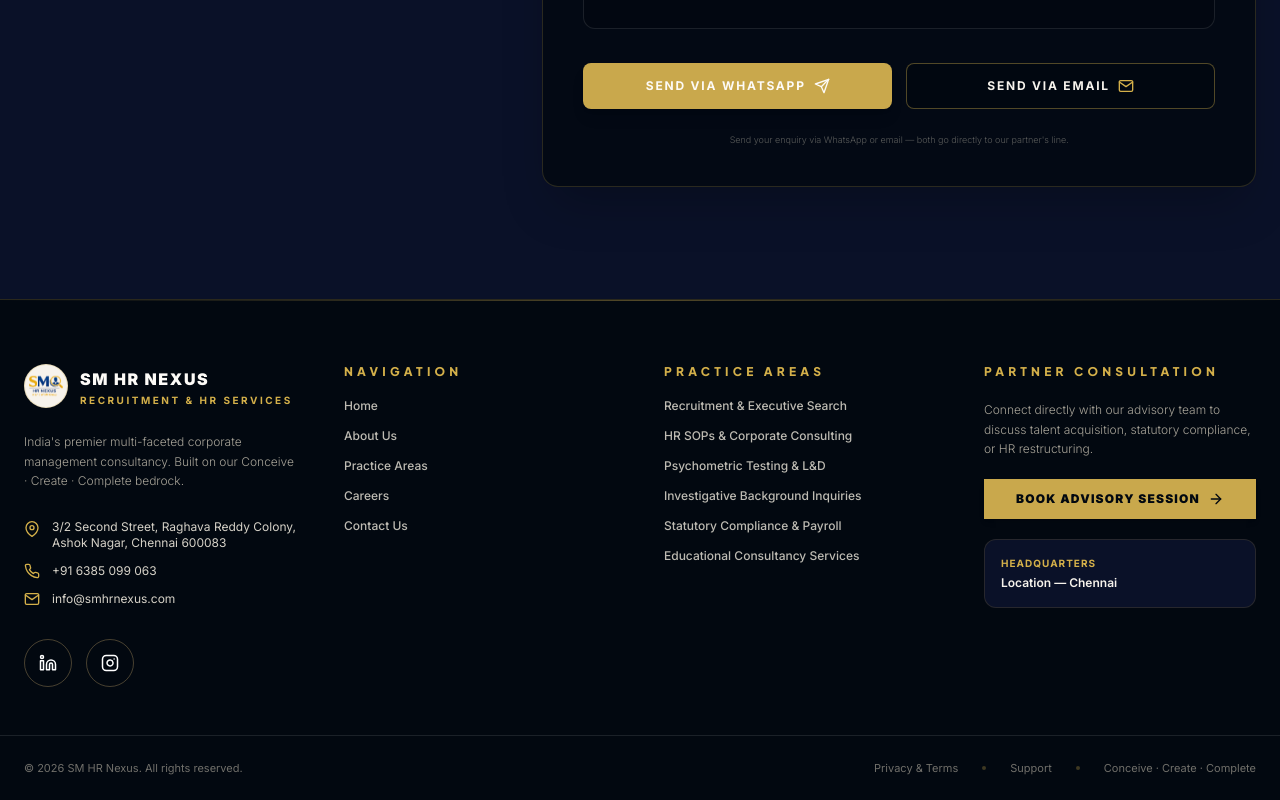
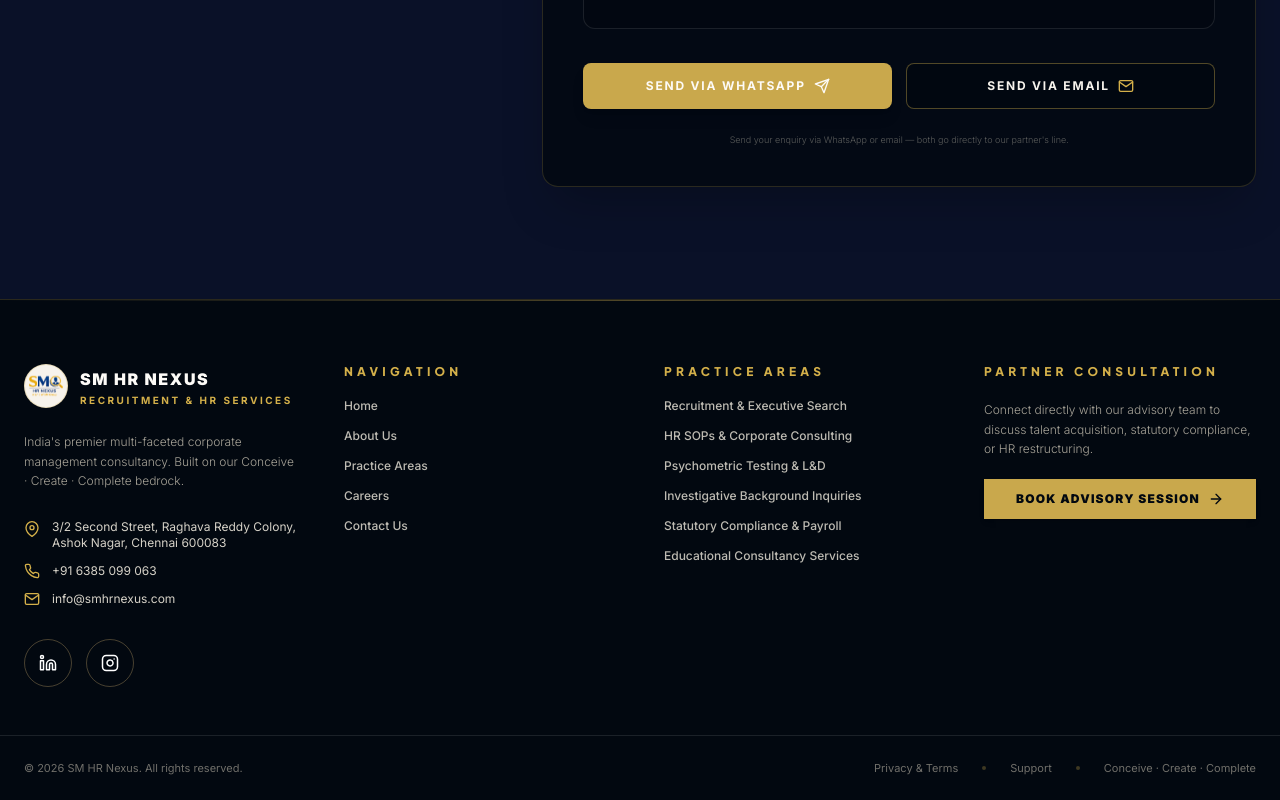
Before and after one commit to balaprasanna20/SM-HR-NEXUS, a React (Vite) app: page /contact in a window 1280 px wide. Shown: the part 1093-1893 px from the top of the page. Built offline with nearby package versions, Linux system fonts and the light colour scheme; no server answers.

Commit message:
Remove Headquarters Location box from Footer

```diff
--- a/src/components/layout/Footer.jsx
+++ b/src/components/layout/Footer.jsx
@@ -111,10 +111,6 @@
           <FiArrowRight className="w-4 h-4 group-hover:translate-x-1 transition-transform" />
         </Link>
 
-        <div className="p-4 rounded-xl bg-navy-900 border border-gold-500/15 space-y-1">
-          <p className="text-[10px] font-bold tracking-widest uppercase text-gold-400">Headquarters</p>
-          <p className="text-xs text-cream-100 font-semibold">Location — Chennai</p>
-        </div>
       </div>
 
     </div>
```
